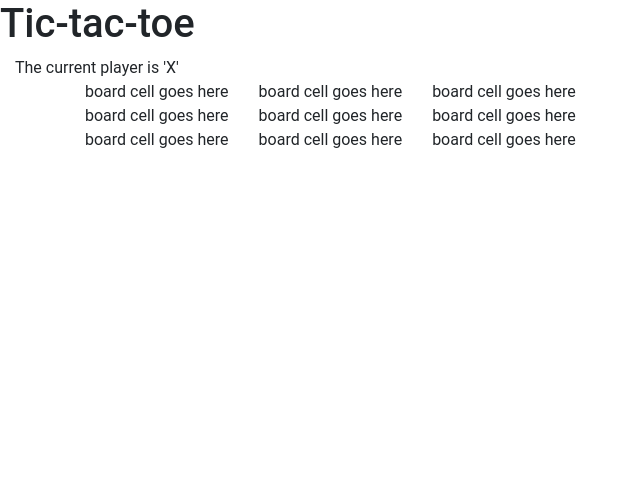
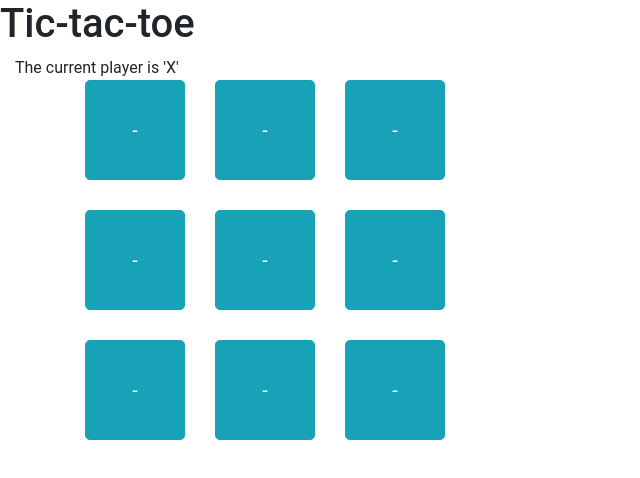
Before and after one commit to crei0/2020-DEV-024, a React (Create React App) app: page / in a window 1280 px wide. Shown: the top 478 px of the page, without its empty margins (0-640 px from the left). Built offline with nearby package versions, Linux system fonts and the light colour scheme.

Commit message:
Render the value on `BoardCell`

```diff
--- a/src/components/BoardCell.jsx
+++ b/src/components/BoardCell.jsx
@@ -1,16 +1,43 @@
 import React from 'react';
+import PropTypes from 'prop-types';
+
+import { CELL_VALUES } from '../enums/board';
 
 /**
  * Board's cell
  */
 class BoardCell extends React.Component {
   render() {
+    const { value } = this.props;
+
     return (
       <div className="col-sm tic-tac-toe__board-cell">
-        board cell goes here
+        <button
+          disabled={value !== CELL_VALUES.EMPTY}
+          type="button"
+          className="btn btn-info btn-lg btn-block">
+          {value}
+        </button>
       </div>
     );
   }
 }
 
+BoardCell.propTypes = {
+  /**
+   * The X-axis (horizontal) position
+   */
+  x: PropTypes.number,
+
+  /**
+   * The Y-axis (vertical) position
+   */
+  y: PropTypes.number,
+
+  /**
+   * Can be "-" (empty), 'X', 'O'
+   */
+  value: PropTypes.string
+};
+
 export default BoardCell;
```
Also changed, not shown: 1 other file (tests, documents, lock files or other folders).
